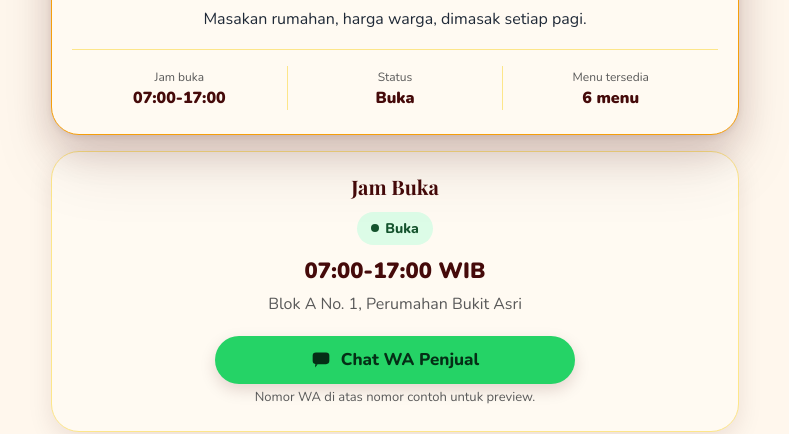
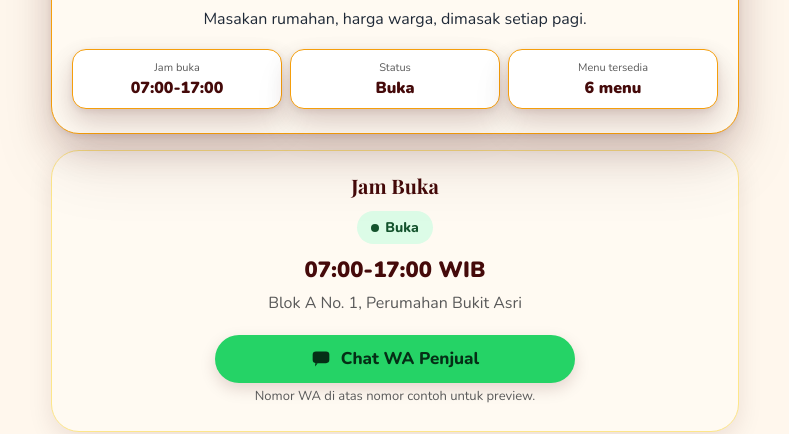
Before and after one commit to kujangputera-droid/kartu-menu, a plain HTML site: page index.html in a window 1280 px wide. Shown: the part 393-827 px from the top of the page, without its empty margins (245-1034 px from the left). Drawn offline with nearby package versions, Linux system fonts and the light colour scheme.

Commit message:
Update index.html: approved floating fact cards version

```diff
--- a/index.html
+++ b/index.html
@@ -37,11 +37,10 @@ button:focus-visible,input:focus-visible,textarea:focus-visible{outline:3px soli
 .kartu-info .jenis{color:var(--emas);margin:10px 0 0;font-size:12px;font-weight:800;letter-spacing:.14em;text-transform:uppercase}
 .kartu-info p{margin:4px 0;color:var(--teks-redup)}
 .kartu-info .deskripsi{color:var(--teks);margin-top:10px}
-.fakta{display:flex;margin-top:18px;border-top:1px solid var(--garis);padding-top:16px}
-.fakta div{flex:1;padding:0 6px}
-.fakta div + div{border-left:1px solid var(--garis)}
+.fakta{display:flex;margin-top:18px;gap:8px}
+.fakta div{flex:1;background:#ffffff;border:1px solid #f59e0b;border-radius:14px;padding:8px 6px;text-align:center;box-shadow:0 2px 6px rgba(69,10,10,.08),0 10px 24px rgba(69,10,10,.14),0 20px 40px rgba(69,10,10,.08)}
 .fakta .angka{display:block;font-weight:900;font-size:16px;color:var(--tinta)}
-.fakta .label{display:block;font-size:12px;color:var(--teks-redup);margin-top:2px}
+.fakta .label{display:block;font-size:11px;color:var(--teks-redup);margin-top:2px}
 .kartu-jam{background:var(--permukaan);border:1px solid var(--garis);border-radius:28px;margin:16px 0 0;padding:20px;box-shadow:0 8px 24px rgba(69,10,10,.10)}
 .kartu-jam h2{margin:0;font-family:'Playfair Display',Georgia,serif;font-size:20px;font-weight:700;color:var(--tinta)}
 .kartu-jam .jam{font-weight:900;font-size:22px;color:var(--tinta);margin:10px 0 0}
@@ -110,7 +109,7 @@ textarea{min-height:72px;resize:vertical}
   .foto-menu{width:100%;height:170px;min-height:0;order:0}
 }
 @media (min-width:900px){.bar-keranjang{left:auto;right:24px;bottom:24px;width:360px;border:1px solid #e5e7eb;border-radius:20px;box-shadow:0 8px 24px rgba(69,10,10,.15)}.bar-keranjang .isi{max-width:none}}
-@media (max-width:360px){.fakta .angka{font-size:13px;white-space:nowrap}}
+@media (max-width:480px){.fakta .angka{font-size:13px;white-space:nowrap}}
 @media (prefers-reduced-motion: reduce){.kartu,.tambah,.chip,.tombol-wa{transition:none}.kartu:hover{transform:none}}
 </style>
 </head>
```
